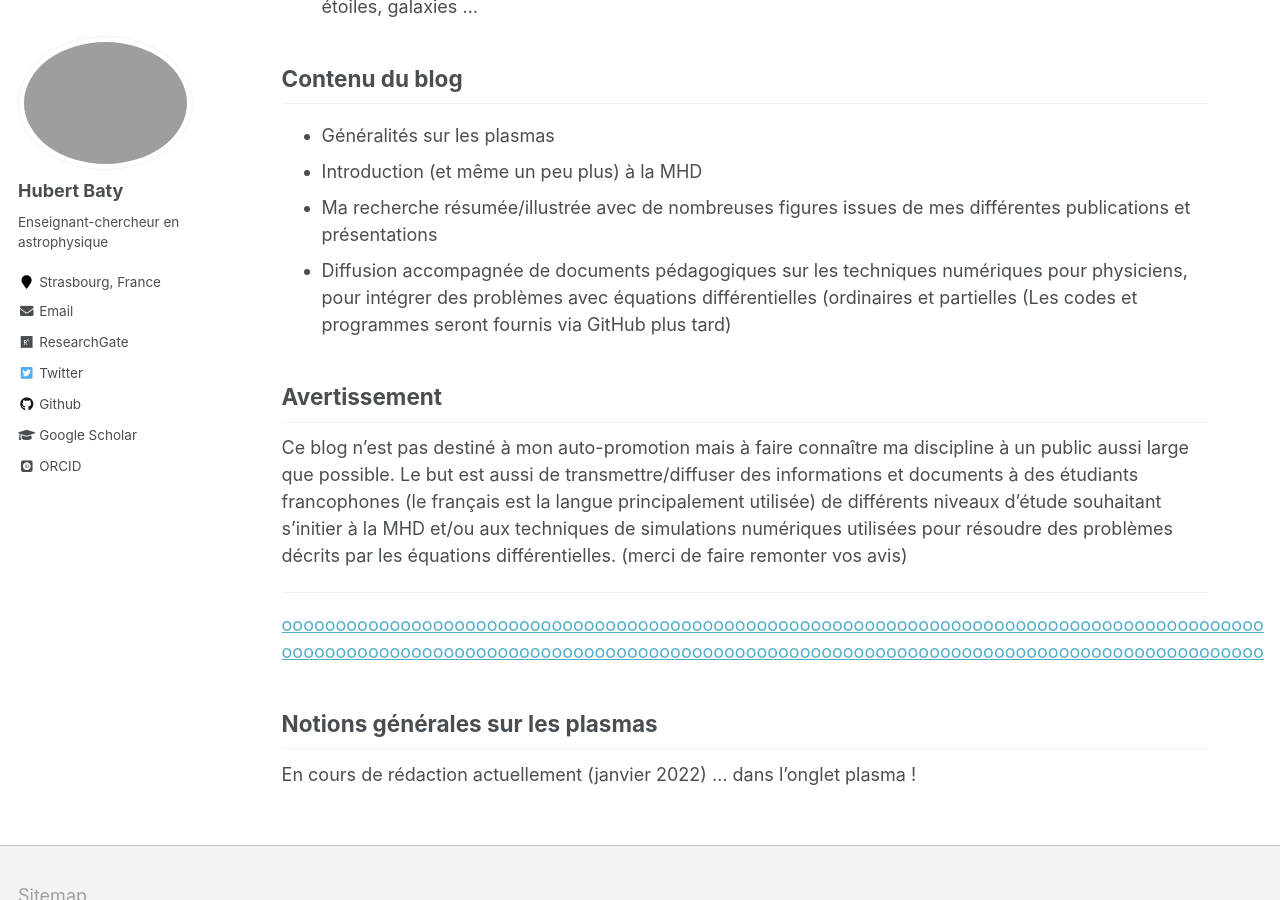
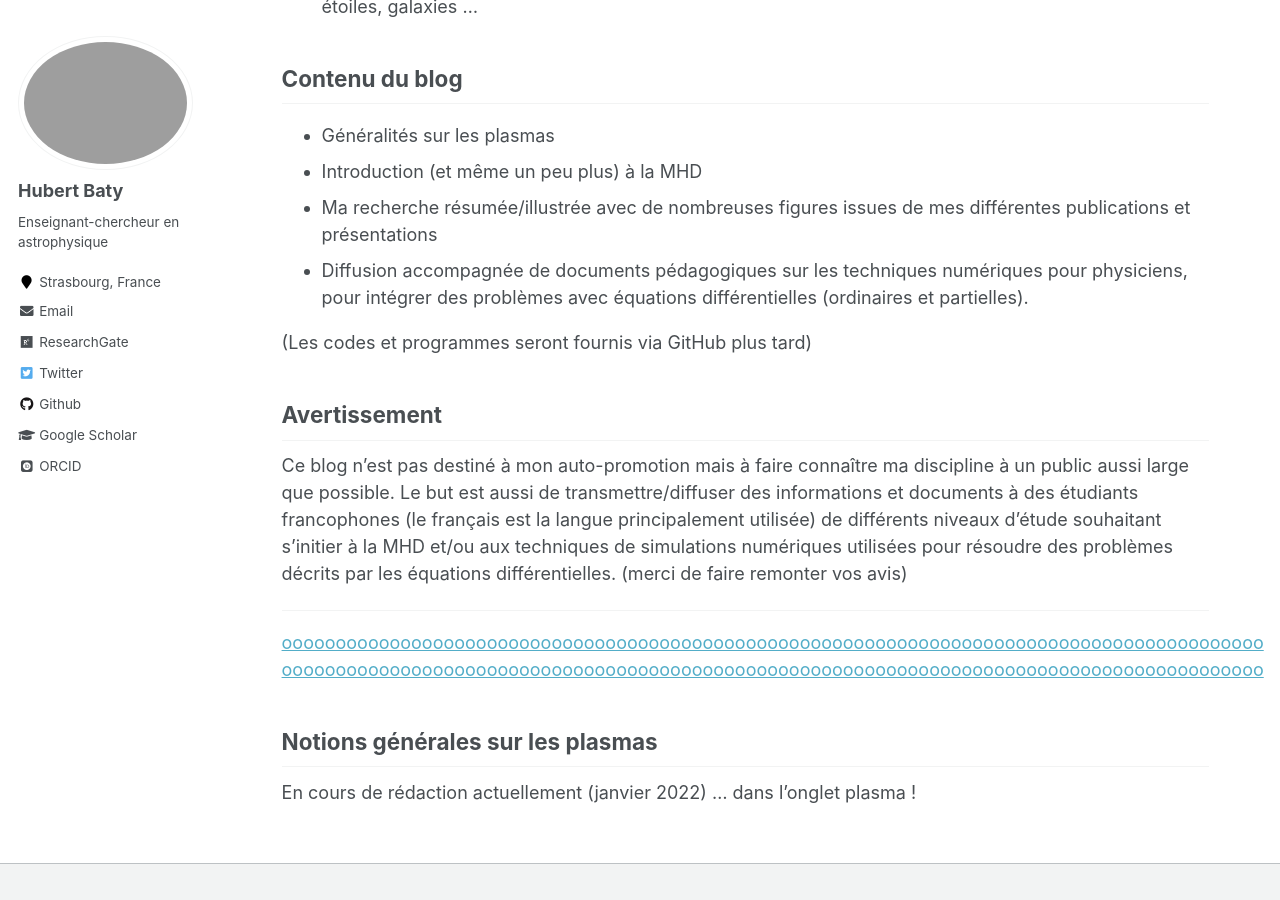
Before and after one commit to hubertbaty/hubertbaty.github.io, a Jekyll site: the page built from _pages/about.md, in a window 1280 px wide and 900 px high, scrolled down 1120 px. Built offline with Jekyll 4.4.1, drawn with Linux system fonts in a browser that asks for light colours; some web fonts are replaced.

```diff
--- a/_pages/about.md
+++ b/_pages/about.md
@@ -31,7 +31,8 @@ redirect_from:
 - Généralités sur les plasmas
 - Introduction (et même un peu plus) à la MHD
 - Ma recherche résumée/illustrée avec de nombreuses figures issues de mes différentes publications et présentations
-- Diffusion accompagnée de documents pédagogiques sur les techniques numériques pour physiciens, pour intégrer des problèmes avec équations différentielles (ordinaires et partielles
+- Diffusion accompagnée de documents pédagogiques sur les techniques numériques pour physiciens, pour intégrer des problèmes avec équations différentielles (ordinaires et partielles).
+
 (Les codes et programmes seront fournis via GitHub plus tard)
 
 ## Avertissement
```
